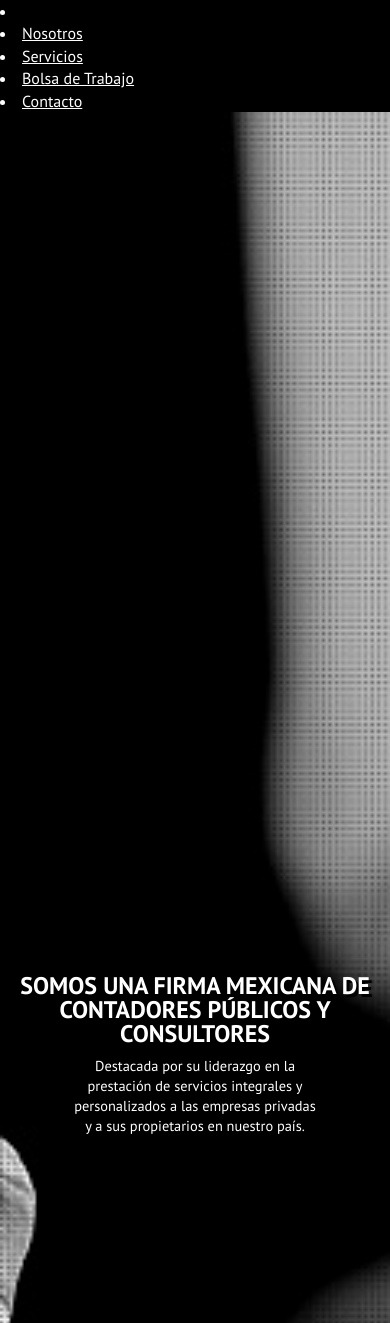
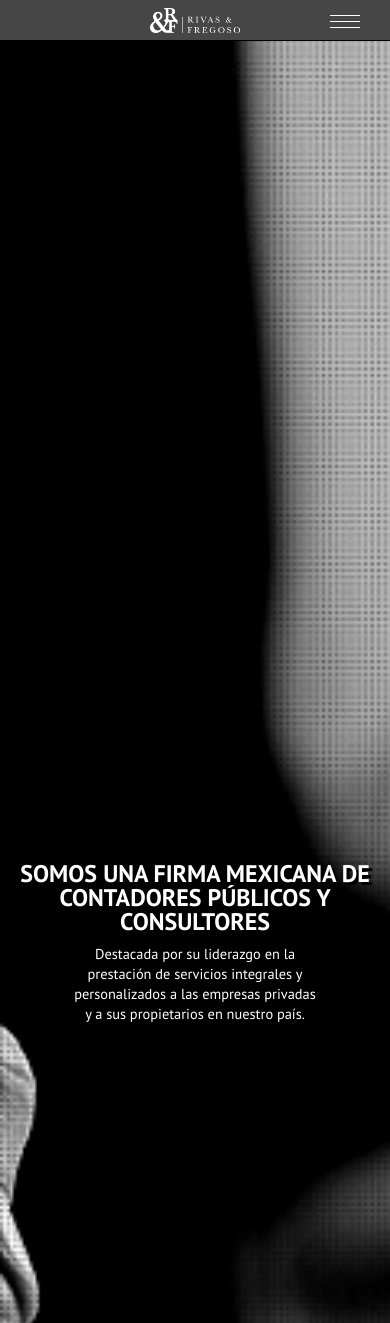
Before and after one commit to AndrewAlva/Rivas, a PHP site: page / in a window 390 px wide. Shown: the top 1323 px of the page. Run offline with PHP 8.4, Linux system fonts and the light colour scheme; some libraries are stand-ins or nearby versions.

Commit message:
Mobile menu done, attachments and crossbrowser tests pending

```diff
--- a/css/main.css
+++ b/css/main.css
@@ -855,6 +855,112 @@
                 opacity: 0;
                 filter: alpha(opacity=0);
             }
+
+            #mobileHeader{
+                position: absolute;
+                top: 0;
+                width: 100%;
+                height: 40px;
+                z-index: 1;
+                overflow: hidden;
+                border-bottom: 1px solid rgba(255,255,255,0);
+                background-color: rgba(0,0,0,1);
+            }
+            .activeMenu{
+                height: 200px !important;
+                border-bottom: 2px solid rgba(255,255,255,1) !important;
+            }
+
+                #mobileHeader li{
+                    position: relative;
+                    width: 100%;
+                    height: 40px;
+                    line-height: 40px;
+                    font-size: .8em;
+                    text-align: center;
+                    text-transform: uppercase;
+                    list-style: none;
+                    cursor: pointer;
+
+                    opacity: 0;
+                    filter: alpha(opacity=0);
+                }
+                #mobileHeader li a{
+                    display: block;
+                }
+                .activeMenu li{
+                    opacity: 1 !important;
+                    filter: alpha(opacity=1) !important;
+                }
+                #mobileHeader li:hover{
+                    background-color: rgba(100,100,100,.7);
+                }
+                    #mobileLogo{
+                        opacity: 1 !important;
+                        filter: alpha(opacity=1) !important;
+                    }
+                    #mobileHeader #mobileLogo img{
+                        position: absolute;
+                        margin: auto;
+                        top: 0; bottom: 0; left: 0; right: 0;
+                        height: 25px;
+                    }
+
+
+
+            #toggleMobileMenu{
+                position: absolute;
+                z-index: 10;
+                width: 30px;
+                height: 12px;
+                margin: auto;
+                top: 15px;
+                right: 30px;
+                cursor: pointer;
+            }
+            .activeMenu #toggleMobileMenu {
+                height: 30px !important;
+            }
+                #toggleMobileMenu .menuBars{
+                    position: absolute;
+                    width: 100%;
+                    height: 1px;
+                    background-color: rgba(255,255,255,1);
+                    margin: auto;
+                    top: 0;
+                    bottom: 0;
+                }
+                #toggleMobileMenu .menuBars:first-child{
+                    top: 0;
+                    bottom: 100%;
+                }
+                #toggleMobileMenu .menuBars:nth-child(2){
+                    top: 0;
+                    bottom: 0;
+                }
+                #toggleMobileMenu .menuBars:last-child{
+                    top: 100%;
+                    bottom: 0;
+                }
+
+                .activeMenu .menuBars:first-child{
+                    top: 0 !important;
+                    bottom: 0 !important;
+                    -webkit-transform: rotate(-45deg) !important;
+                       -moz-transform: rotate(-45deg) !important;
+                        -ms-transform: rotate(-45deg) !important;
+                         -o-transform: rotate(-45deg) !important;
+                            transform: rotate(-45deg) !important;
+                }
+                .activeMenu .menuBars:last-child{
+                    top: 0 !important;
+                    bottom: 0 !important;
+                    -webkit-transform: rotate(45deg) !important;
+                       -moz-transform: rotate(45deg) !important;
+                        -ms-transform: rotate(45deg) !important;
+                         -o-transform: rotate(45deg) !important;
+                            transform: rotate(45deg) !important;
+                }
         /*END HEADER*/
 
         /* GENERAL WRAPPERS */
--- a/header.php
+++ b/header.php
@@ -26,8 +26,15 @@
 	</li>
 </header>
 
-<header id="mobileHeader" class="onlyMobile">
-	<li id="logoLi" class="easeInOut">
+<header id="mobileHeader" class="easeInOut onlyMobile">
+	<div id="toggleMobileMenu" class="easeInOut">
+		<div class="menuBars easeInOut"></div>
+		<div class="menuBars easeInOut"></div>
+		<div class="menuBars easeInOut"></div>
+	</div>
+
+
+	<li id="mobileLogo" class="easeInOut">
 		<a class="easeInOut" href="#section1">
 			<img src="img/brand/logo-white.png" alt="Rivas & Fregoso">
 		</a>
--- a/js/main.js
+++ b/js/main.js
@@ -1,5 +1,15 @@
 jQuery(document).ready(function($) {
 
+	// MOBILE MENU INTERACTION
+		$('#toggleMobileMenu').click(function() {
+			$('#mobileHeader').toggleClass('activeMenu');
+		});
+
+
+		$('#mobileHeader').find('li').click(function() {
+			$('#mobileHeader').removeClass('activeMenu');
+		});
+	// END MOBILE MENU
 
 	// SERVICES INTERACTION
 		$('#toggleCont').click(function() {
```
